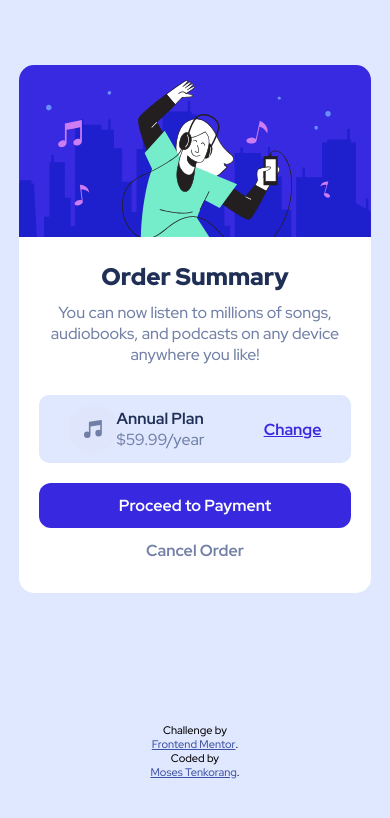
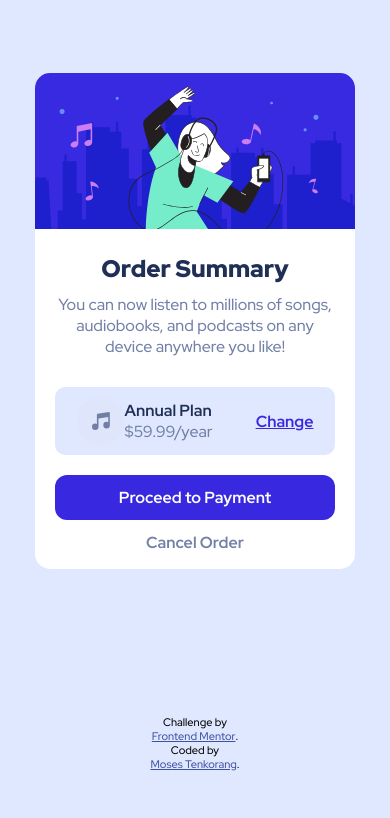
Before and after one commit to mtenkorang/order-summary-component, a plain HTML site: page index.html in a window 390 px wide. Drawn offline with Linux system fonts and the light colour scheme.

Commit message:
Size of card on mobile

```diff
--- a/css/style.css
+++ b/css/style.css
@@ -126,3 +126,11 @@ a.btn.btn-secondary {
 .attribution a {
   color: hsl(228deg, 45%, 44%);
 }
+
+/*Media Queries*/
+@media screen and (max-width: 425px) {
+  main.card {
+    max-width: 20rem;
+    height: 31rem;
+  }
+}
```
